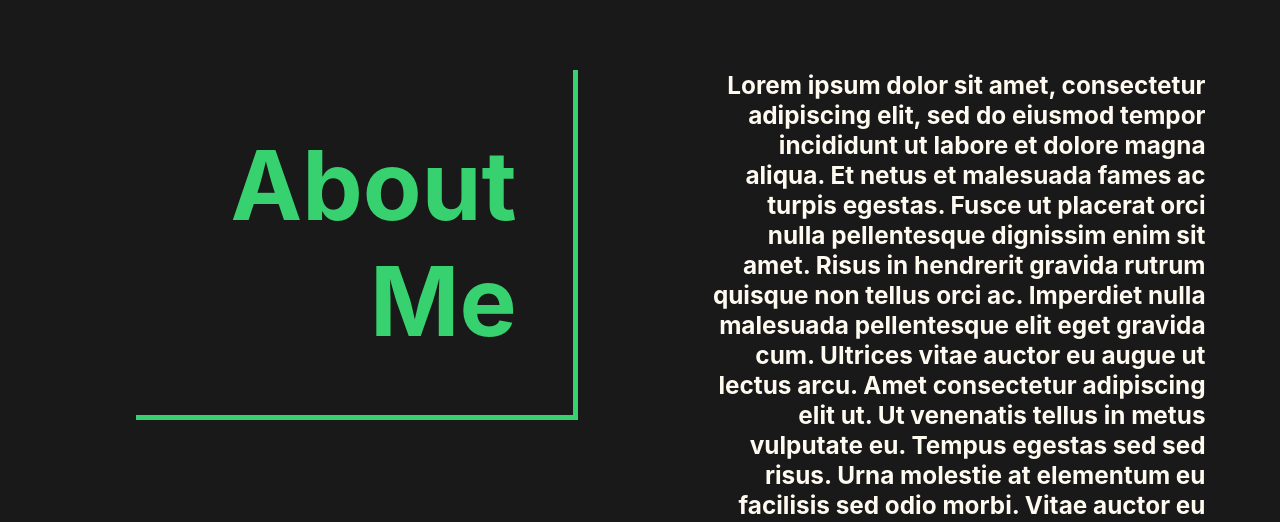
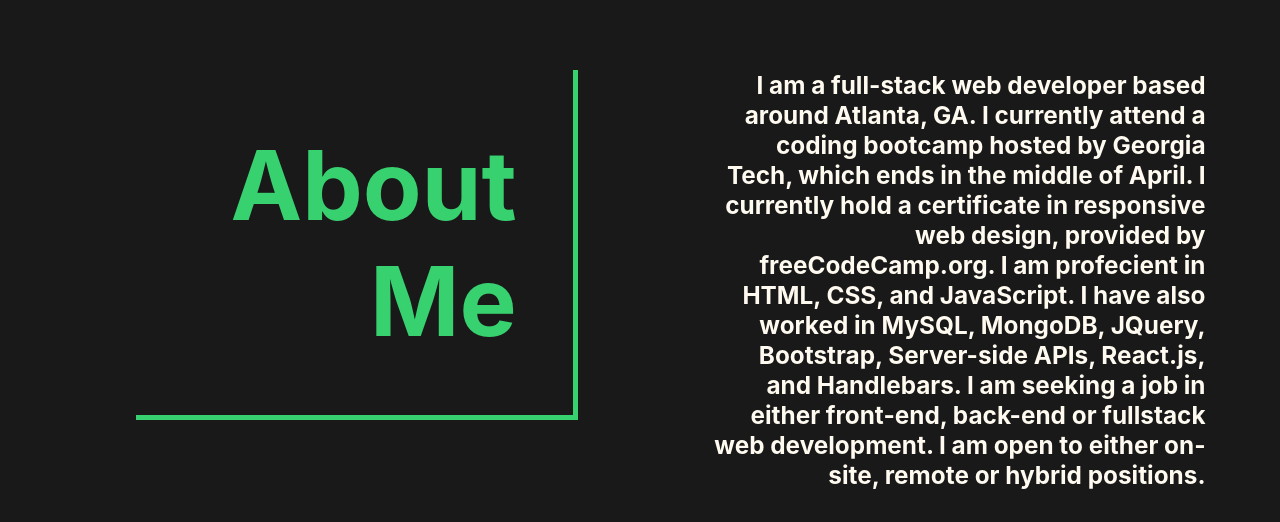
Before and after one commit to johnclimie/ReactPortfolio, a React (Create React App) app: page / in a window 1280 px wide. Shown: the part 337-859 px from the top of the page. Built offline with nearby package versions, Linux system fonts and the light colour scheme.

Commit message:
Filled out About me

```diff
--- a/src/components/AboutMe.js
+++ b/src/components/AboutMe.js
@@ -17,9 +17,7 @@ function Content() {
         </div>
 
         <div id="text-section">
-            <h3>Lorem ipsum dolor sit amet, consectetur adipiscing elit, sed do eiusmod tempor incididunt ut labore et dolore magna aliqua. Et netus et malesuada fames ac turpis egestas. Fusce ut placerat orci nulla pellentesque dignissim enim sit amet. Risus in hendrerit gravida rutrum quisque non tellus orci ac. Imperdiet nulla malesuada pellentesque elit eget gravida cum. Ultrices vitae auctor eu augue ut lectus arcu. Amet consectetur adipiscing elit ut. Ut venenatis tellus in metus vulputate eu. Tempus egestas sed sed risus. Urna molestie at elementum eu facilisis sed odio morbi. Vitae auctor eu augue ut. Felis eget velit aliquet sagittis id consectetur purus. Tristique magna sit amet purus gravida quis. Nunc scelerisque viverra mauris in aliquam sem fringilla ut morbi.
-
-                Metus aliquam eleifend mi in nulla. At tellus at urna condimentum mattis pellentesque id. Purus sit amet luctus venenatis lectus. Iaculis at erat pellentesque adipiscing commodo elit at imperdiet dui. Eros donec ac odio tempor orci dapibus ultrices. Sodales neque sodales ut etiam sit amet nisl purus in. At imperdiet dui accumsan sit amet. Eu tincidunt tortor aliquam nulla facilisi cras fermentum odio. Tortor aliquam nulla facilisi cras fermentum odio eu feugiat pretium. Blandit cursus risus at ultrices mi tempus imperdiet nulla malesuada. Mauris vitae ultricies leo integer malesuada nunc vel risus commodo. Nisi porta lorem mollis aliquam ut porttitor. Blandit cursus risus at ultrices mi tempus imperdiet nulla malesuada. Diam in arcu cursus euismod quis viverra. In massa tempor nec feugiat. Elit eget gravida cum sociis natoque penatibus et. Adipiscing commodo elit at imperdiet dui accumsan sit.</h3>
+            <h3>I am a full-stack web developer based around Atlanta, GA. I currently attend a coding bootcamp hosted by Georgia Tech, which ends in the middle of April. I currently hold a certificate in responsive web design, provided by freeCodeCamp.org. I am profecient in HTML, CSS, and JavaScript. I have also worked in MySQL, MongoDB, JQuery, Bootstrap, Server-side APIs, React.js, and Handlebars. I am seeking a job in either front-end, back-end or fullstack web development. I am open to either on-site, remote or hybrid positions.</h3>
         </div>
 
         </section>
```
